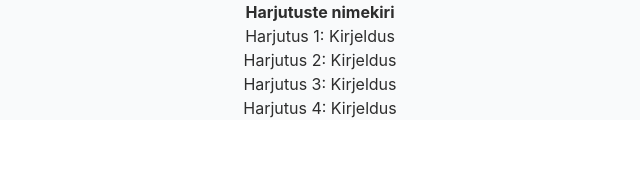
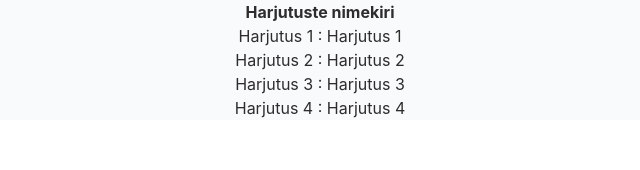
Before and after one commit to Alaanep/vue-clientapp, a Vue app: page / in a window 1280 px wide. Shown: the top 170 px of the page, without its empty margins (320-960 px from the left). Built offline with nearby package versions, Linux system fonts and the light colour scheme.

Commit message:
Harjutuste nimekiri lokaalsest muutujast

```diff
--- a/src/components/ExerciseList.vue
+++ b/src/components/ExerciseList.vue
@@ -2,10 +2,9 @@
     <div class="text-center bg-gray-50 text-dark-300">
         <h1 class="font-bold">{{title}}</h1>
         <ul>
-            <li>Harjutus 1: Kirjeldus</li>
-            <li>Harjutus 2: Kirjeldus</li>
-            <li>Harjutus 3: Kirjeldus</li>
-            <li>Harjutus 4: Kirjeldus</li>
+            <li v-for="item in localExerciseList" :key="item.name">
+                {{item.name}} : {{item.description}}
+            </li>
         </ul>
     </div>
 </template>
@@ -13,4 +12,12 @@
 <script setup lang="ts">
 defineProps<{title: string}>();
 //import { title } from 'process';
+
+const localExerciseList=[
+    {name: 'Harjutus 1', description: 'Harjutus 1'},
+    {name: 'Harjutus 2', description: 'Harjutus 2'},
+    {name: 'Harjutus 3', description: 'Harjutus 3'},
+    {name: 'Harjutus 4', description: 'Harjutus 4'},
+];
+
 </script>
```
